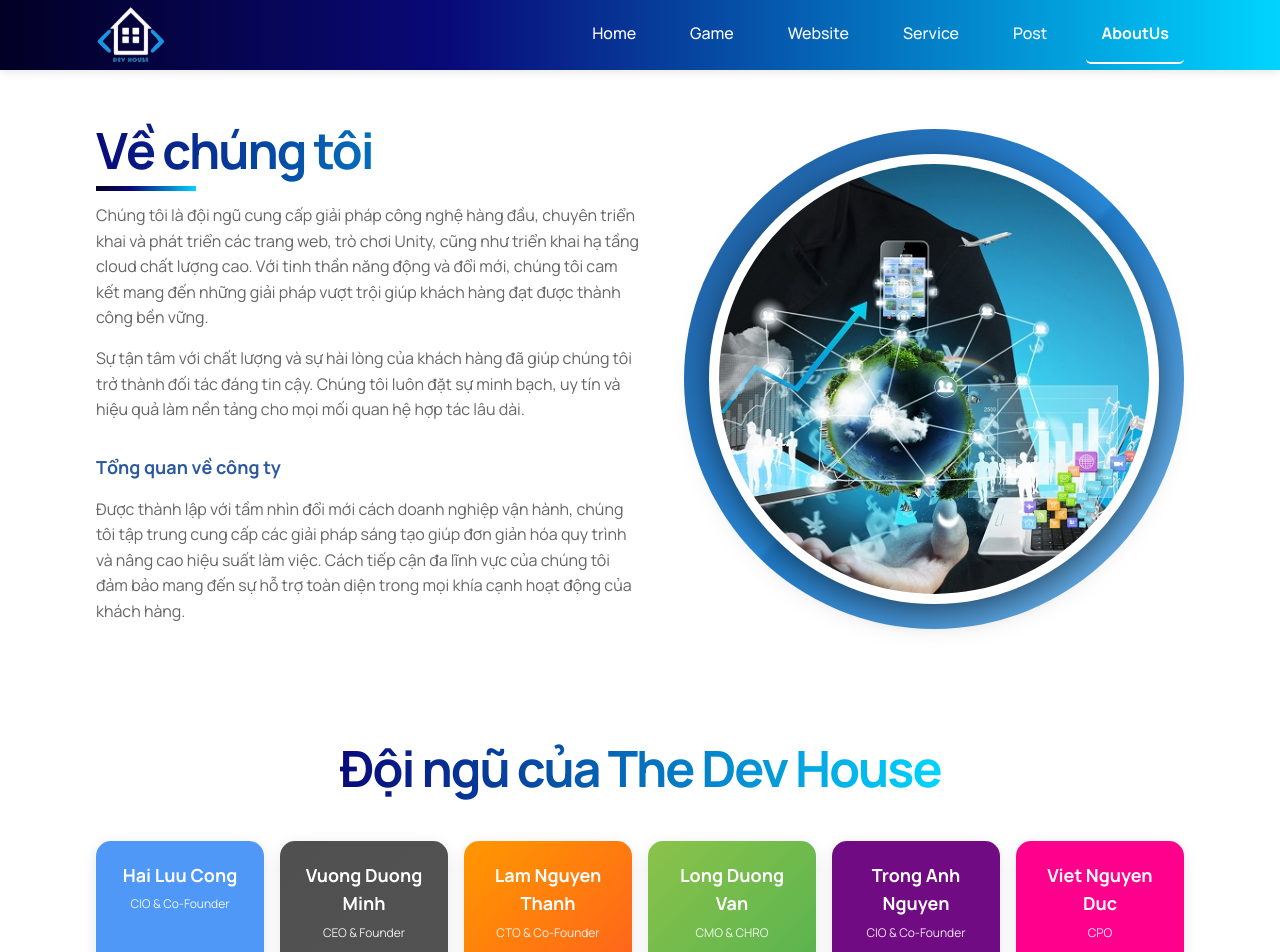
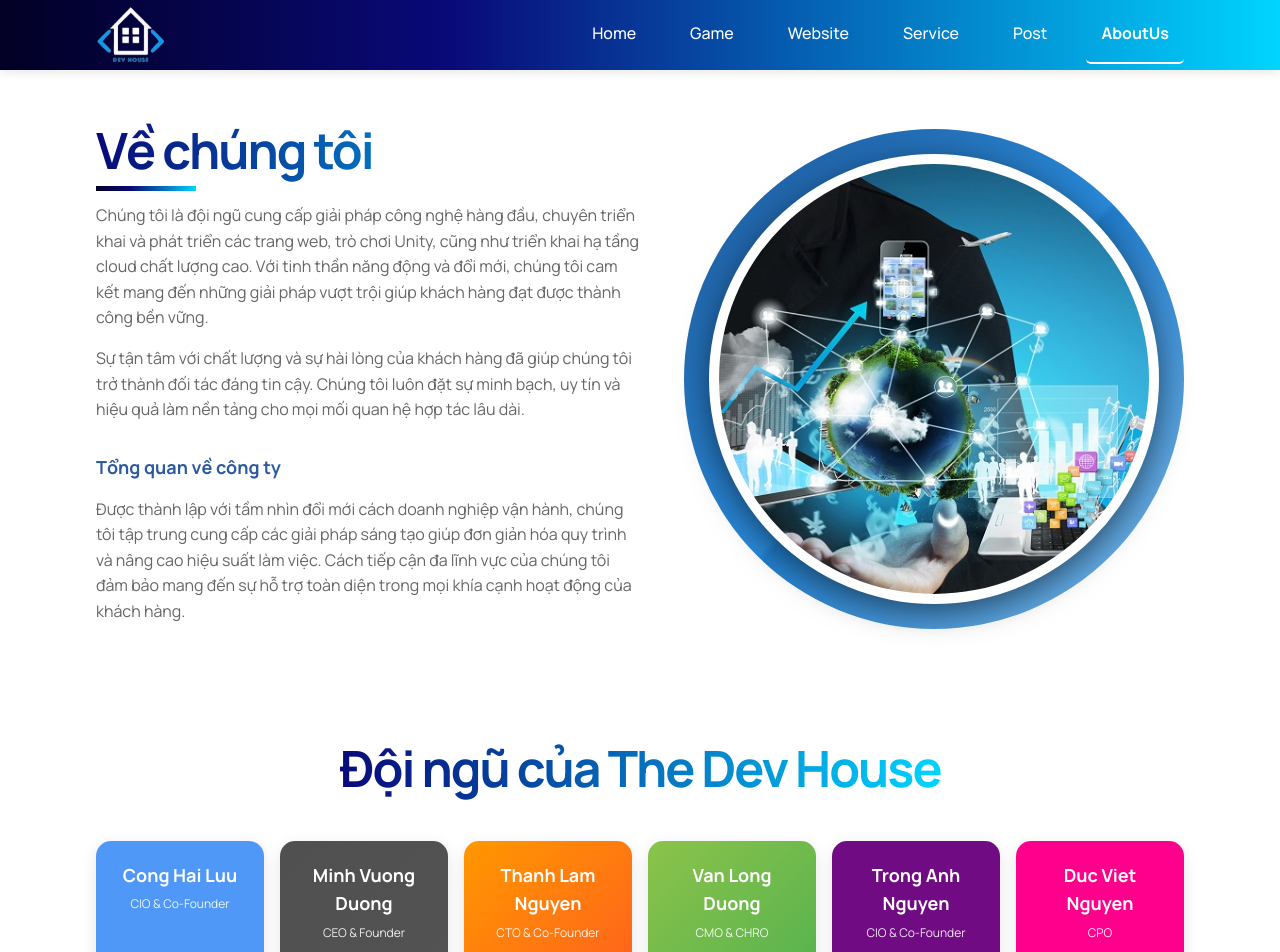
Before and after one commit to haivip777/thedevhouse_web, a React (Vite) app: page /about in a window 1280 px wide. Shown: the top 952 px of the page. Built offline with nearby package versions, Linux system fonts and the light colour scheme.

Commit message:
fix about us rsps

```diff
--- a/src/pages/aboutUs/AboutUs.jsx
+++ b/src/pages/aboutUs/AboutUs.jsx
@@ -9,49 +9,49 @@ import viet_img from '../../assets/aboutus/viet.jpg'
 
 const teamMembers = [
   {
-    name: "Hai Luu Cong",
+    name: "Cong Hai Luu",
     role: "CIO & Co-Founder",
     image: hai_img,
     color: "blue",
     description: "Chuyên phát triển frontend & backend với React, Node.js và MongoDB.",
     socials: {
-      facebook: "https://facebook.com/nguyenvana",
+      facebook: "https://www.facebook.com/iamHCl0104?locale=vi_VN",
       twitter: "https://twitter.com/nguyenvana",
       linkedin: "https://linkedin.com/in/nguyenvana"
     }
   },
   {
-    name: "Vuong Duong Minh",
+    name: "Minh Vuong Duong",
     role: "CEO & Founder",
     image: vuong_img,
     color: "gray",
     description: "Chuyên phát triển frontend & backend với React, Node.js và MongoDB.",
     socials: {
-      facebook: "https://facebook.com/tranthib",
+      facebook: "https://www.facebook.com/minhvuog.dev/",
       twitter: "https://twitter.com/tranthib",
       linkedin: "https://linkedin.com/in/tranthib"
     }
   },
   {
-    name: "Lam Nguyen Thanh",
+    name: "Thanh Lam Nguyen",
     role: "CTO & Co-Founder",
     image: lam_img,
     color: "orange",
     description: "Triển khai và tối ưu hệ thống trên nền tảng AWS, GCP, Azure.",
     socials: {
-      facebook: "https://facebook.com/levanc",
+      facebook: "https://www.facebook.com/thanhlamk4?locale=vi_VN",
       twitter: "https://twitter.com/levanc",
       linkedin: "https://linkedin.com/in/levanc"
     }
   },
   {
-    name: "Long Duong Van",
+    name: "Van Long Duong",
     role: "CMO & CHRO",
     image: long_img,
     color: "green",
     description: "Editor và đảm bảo truyền thông cho công ty trên các nền tảng MXH",
     socials: {
-      facebook: "https://facebook.com/phamthid",
+      facebook: "https://www.facebook.com/uonglong.735566?locale=vi_VN",
       twitter: "https://twitter.com/phamthid",
       linkedin: "https://linkedin.com/in/phamthid"
     }
@@ -63,19 +63,19 @@ const teamMembers = [
     color: "purple",
     description: "Game Unity Developer, chuyên phát triển game độ phức tạp cao",
     socials: {
-      facebook: "https://facebook.com/dominhe",
+      facebook: "https://www.facebook.com/nguyen.trong.anh.292566?locale=vi_VN",
       twitter: "https://twitter.com/dominhe",
       linkedin: "https://linkedin.com/in/dominhe"
     }
   },
   {
-    name: "Viet Nguyen Duc",
+    name: "Duc Viet Nguyen",
     role: "CPO",
     image: viet_img,
     color: "pink",
     description: "Game Unity Developer, chuyên phát triển game độ phức tạp cao",
     socials: {
-      facebook: "https://facebook.com/vuthif",
+      facebook: "https://www.facebook.com/ucviet.767787?locale=vi_VN",
       twitter: "https://twitter.com/vuthif",
       linkedin: "https://linkedin.com/in/vuthif"
     }
```
